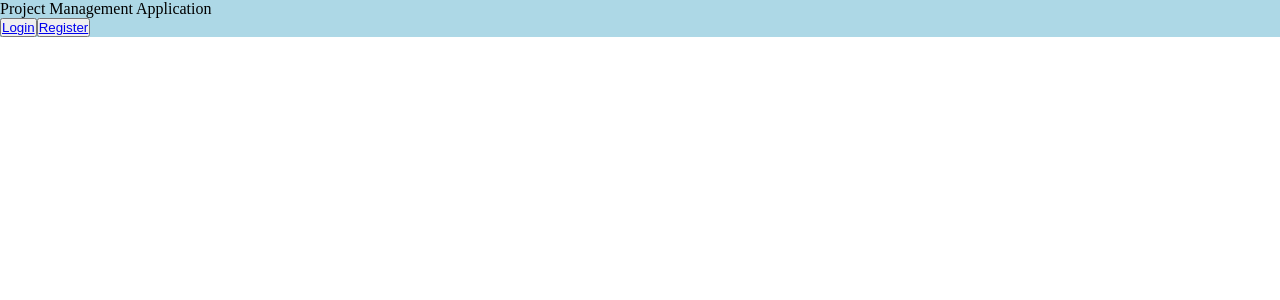
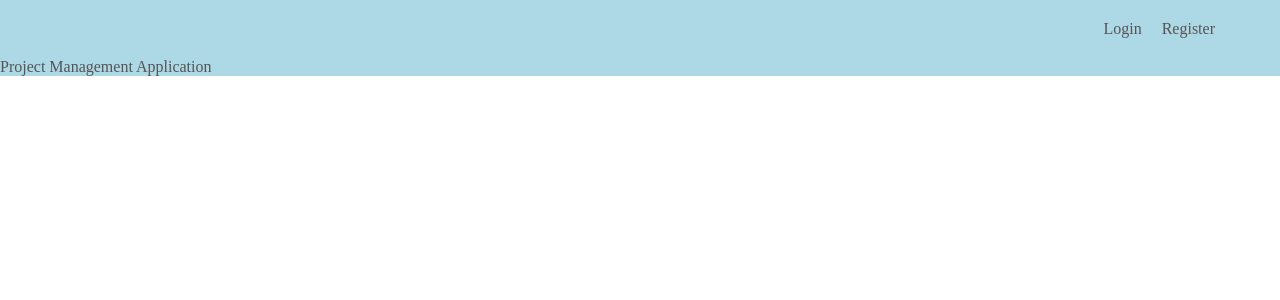
Before and after one commit to ojr4316/meetandhack, a Next.js app in the folder frontend/: page / in a window 1280 px wide. Shown: the top 300 px of the page. Built offline with nearby package versions, Linux system fonts and the light colour scheme.

Commit message:
styling for navbar

```diff
--- a/frontend/Components/Layout.tsx
+++ b/frontend/Components/Layout.tsx
@@ -14,10 +14,27 @@ export default function Layout(props: Props) {
         <meta name="description" content="Meet and hack" />
         <link rel="icon" href="/favicon.ico" />
       </Head>
-      <header></header>
-        <main>
-            {props.children}
-        </main>
+      <header>
+        <div className="container">
+          <div className="navbar">
+            <div className="logo">
+              <a href="/"><img src="" alt="" width="125px" /></a>
+            </div>
+            <nav>
+              <ul id="MenuItems">
+                <li><a href="/login">Login</a></li>
+                <li><a href="/register">Register</a></li>
+                {/* <li><a href="/about.html"></a></li>
+                <li><a href="/contact.html">Contact</a></li>
+                <li><a href="/account.html">Account</a></li> */}
+              </ul>
+            </nav>
+          </div>
+        </div>
+        </header>
+      <main>
+        {props.children}
+      </main>
       <footer></footer>
     </div>
   );
--- a/frontend/pages/index.tsx
+++ b/frontend/pages/index.tsx
@@ -19,8 +19,6 @@ export default class Home extends Component<Props, State> {
     return (
       <Layout page="Home">
         <p>Project Management Application</p>
-        <button><Link href="/login"> Login</Link></button>
-        <button><Link href="/register"> Register</Link></button>
       </Layout>
     );
   }
--- a/frontend/pages/login.tsx
+++ b/frontend/pages/login.tsx
@@ -1,5 +1,6 @@
 import { Component, useState } from "react";
 import axios from "axios";
+import Layout from "../Components/Layout";
 
 function login(email: string, password: string) {
   axios.post("/api/login", {email, password}).then((res) => {
@@ -12,7 +13,6 @@ function login(email: string, password: string) {
 export default function Login() {
   const [email, setEmail] = useState("");
   const [password, setPassword] = useState("");
-
   return (
     <div className="form-container">
       <h1>Login</h1>
@@ -28,7 +28,7 @@ export default function Login() {
         onChange={(e) => setPassword(e.currentTarget.value)}
         value={password}
       />
-      <button type="submit" onClick={() => login(email, password)}>Sign In</button>
+      <button className="btn" type="submit" onClick={() => login(email, password)}>Sign In</button>
     </div>
   );
 }
--- a/frontend/pages/register.tsx
+++ b/frontend/pages/register.tsx
@@ -23,7 +23,7 @@ export default function Register() {
             <input type="text" onChange={(e) => setUsername(e.currentTarget.value)} value={username}/>
             <label htmlFor="password">Password</label>
             <input type="password" onChange={(e) => setPassword(e.currentTarget.value)} value={password}/>
-            <button type="submit">Submit</button>
+            <button className="btn" type="submit">Submit</button>
         </div>
     )
 
--- a/frontend/styles/globals.css
+++ b/frontend/styles/globals.css
@@ -22,7 +22,66 @@
   padding: 0 10px;
   border: 1px solid #ccc;
 }
+.btn{
+  display: inline-block;
+  background: #ff523b;
+  color: white;
+  padding: 8px 30px;
+  margin: 30px 0;
+  border-radius: 30px;
+  transition: background 0.5s;
+}
 
+.btn:hover{
+  background-color: #563434;
+}
+
+.navbar{
+  display: flex;
+  align-items: center;
+  padding: 20px;
+}
+nav{
+  flex: 1;
+  text-align: right;
+}
+nav ul{
+  display: inline-block;
+  list-style-type: none;
+  border-radius: 20px;
+  transition: .3s;
+}
+nav ul :hover{
+  display: inline-block;
+  list-style-type: none;
+  border-radius: 20px;
+  color: white;
+  background-color: #ff523b;
+}
+nav ul li{
+  display: inline-block;
+  margin-right: 20px;
+}
+.logo{
+  size: 50%;
+}
+a{
+  border-radius: 10%;
+  text-decoration: none;
+  color: #555;
+}
+a :hover{
+  background-color: #ff523b;
+}
+p{
+  color: #555;
+}
+.container{
+  max-width: 1300px;
+  margin: auto;
+  padding-left: 25px;
+  padding-right: 25px;
+}
 /* html, body, #__next {
   width: 100%;
   height: 100%;
```
